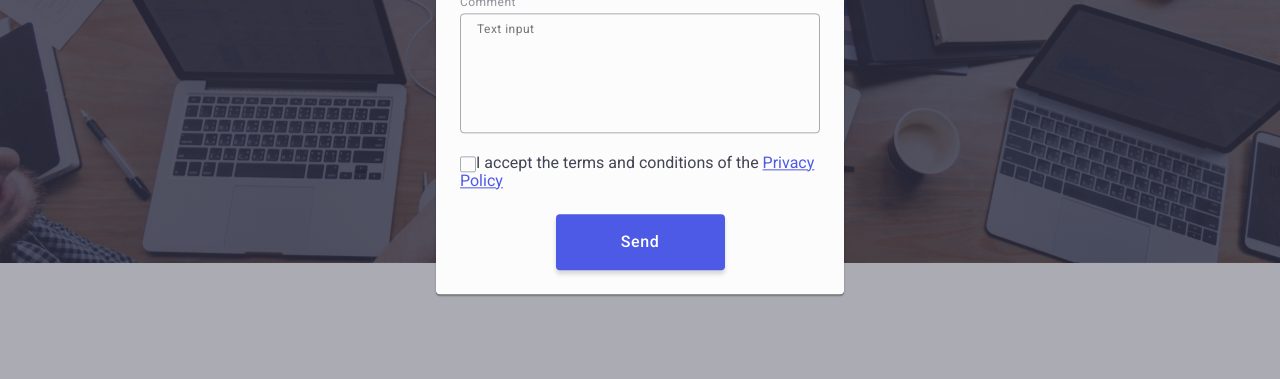
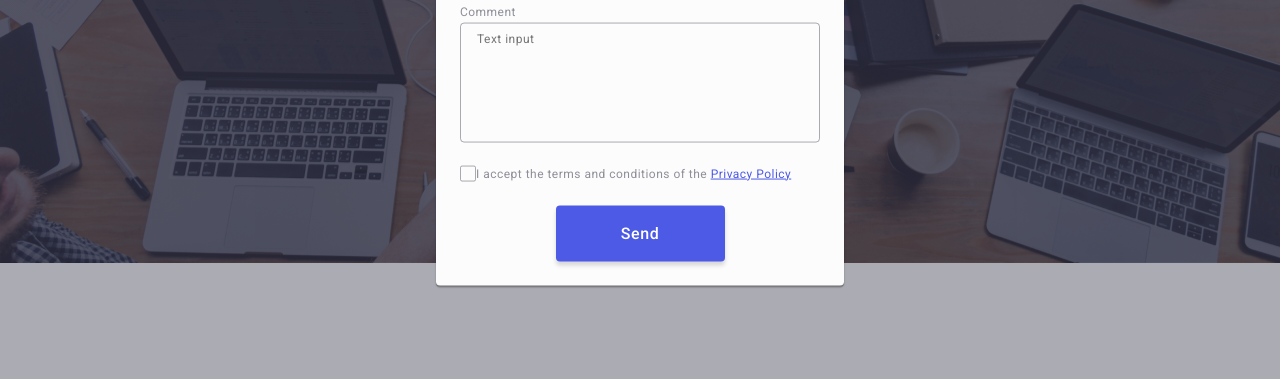
Before and after one commit to DevScriber/goit-markup-hw-05, a plain HTML site: page index.html in a window 1280 px wide. Shown: the part 410-789 px from the top of the page. Drawn offline with nearby package versions, Linux system fonts and the light colour scheme.

Commit message:
last chance

```diff
--- a/css/styles.css
+++ b/css/styles.css
@@ -635,6 +635,13 @@ header .header_nav {
 	transition: border-color 250ms cubic-bezier(0.4, 0, 0.2, 1);
 }
 
+.form-check-label {
+	font-size: 12px;
+	line-height: 1.17;
+	letter-spacing: 0.04em;
+	color: var(--subtitle-text);
+}
+
 .form-input:checked + .form-check-label .privacy-icon{
 border: none;
 background-color: var(--pressed-state);
```
